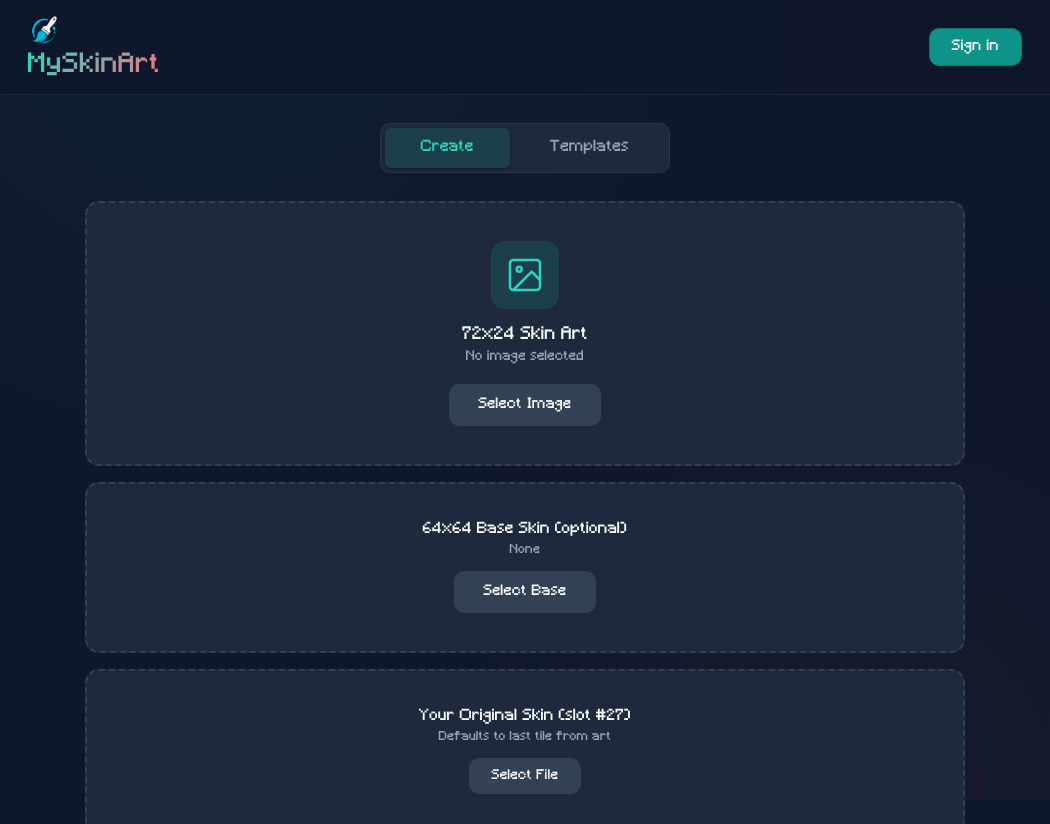
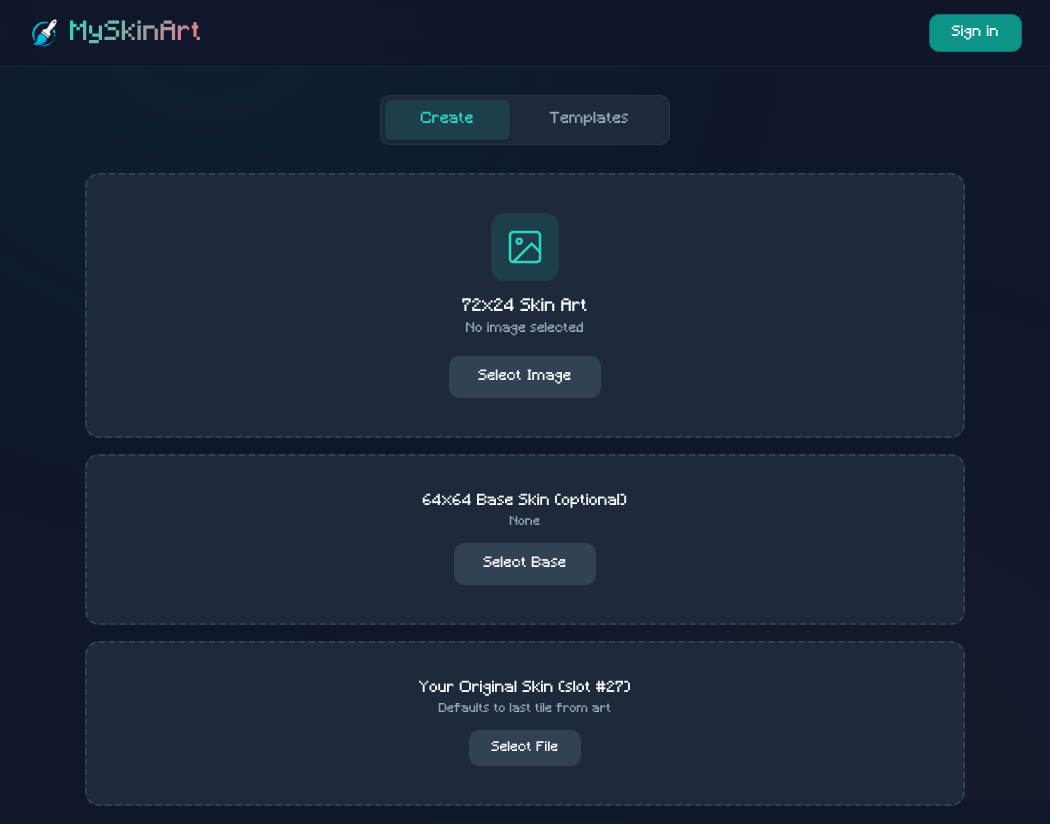
Before and after one commit to iraqies/MySkinArt, an Electron app: page renderer/index.html in a window 1050 px wide. Shown: the top 824 px of the page. Drawn offline with Linux system fonts and the light colour scheme; no server answers.

Commit message:
Align logo and text on same line

```diff
--- a/renderer/style.css
+++ b/renderer/style.css
@@ -121,6 +121,12 @@ body::before {
   border-bottom: 1px solid var(--border-subtle);
 }
 
+.topbar-left {
+  display: flex;
+  align-items: center;
+  gap: 10px;
+}
+
 .logo-img {
   height: 32px;
   width: 32px;
```
